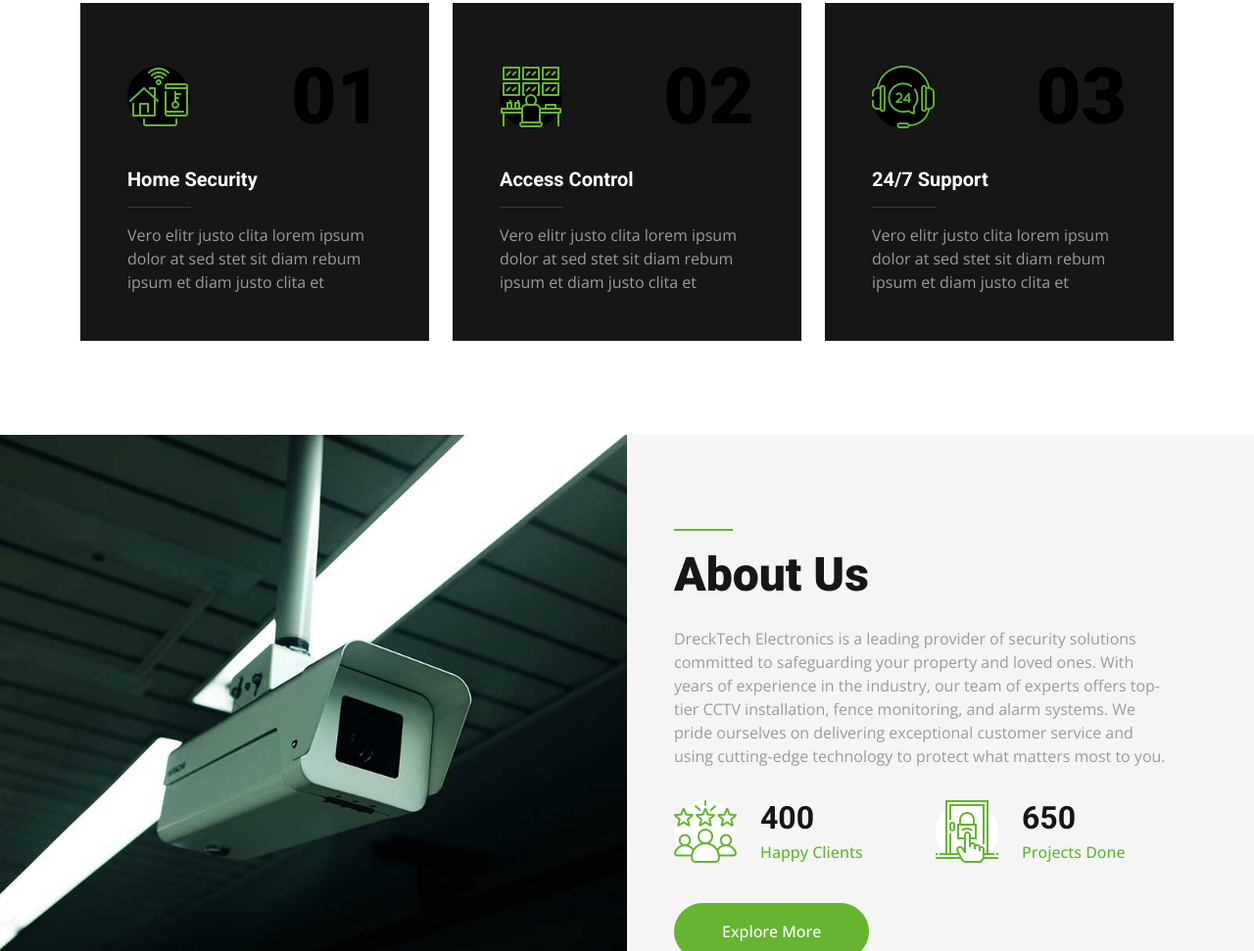
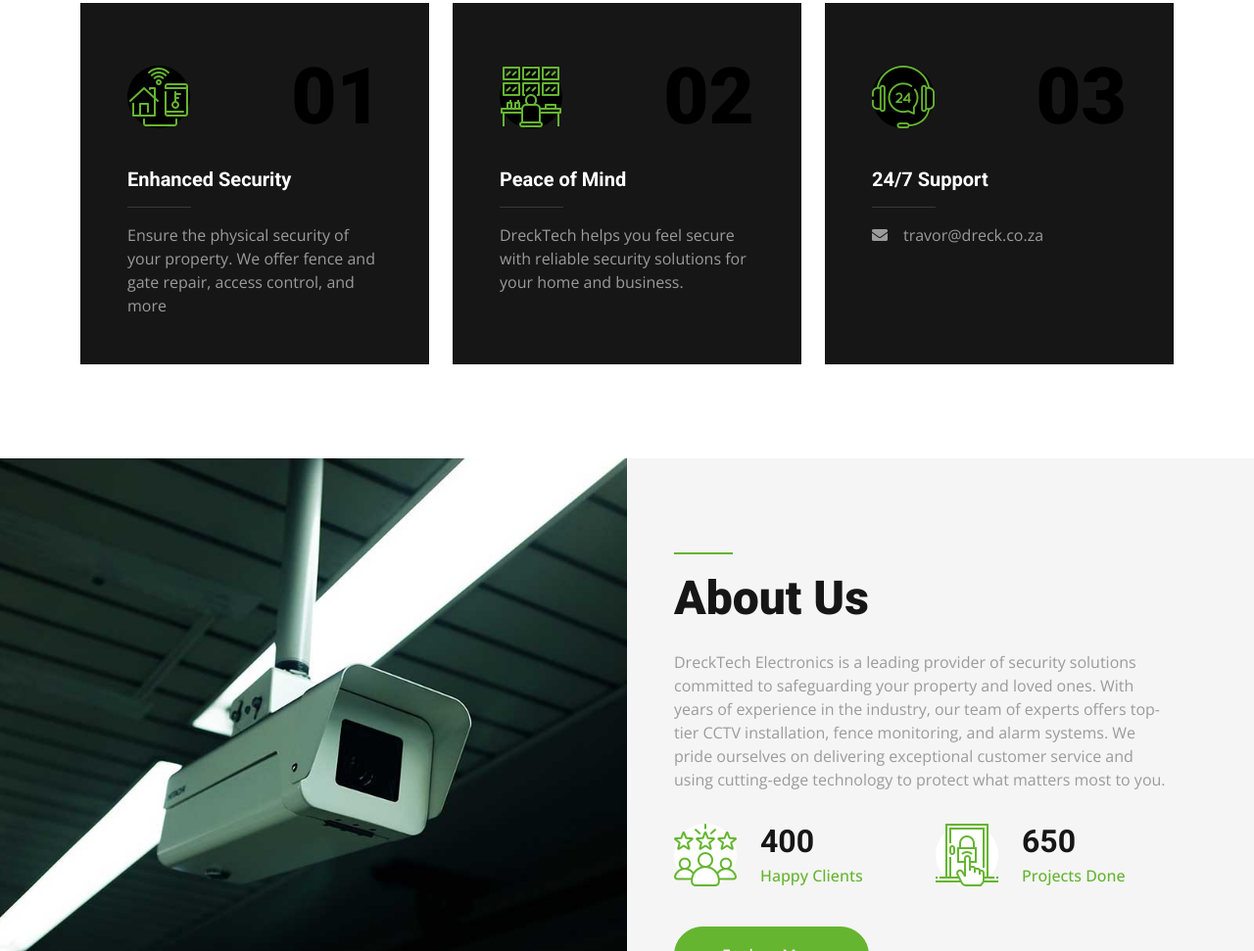
Before and after one commit to skyboltlabs/drecktech, a plain HTML site: page index.html in a window 1280 px wide. Shown: the part 952-1923 px from the top of the page at 98% size. Drawn offline with nearby package versions, Linux system fonts and the light colour scheme.

Commit message:
Update index.html

```diff
--- a/index.html
+++ b/index.html
@@ -167,9 +167,9 @@
                             </div>
                             <h1 class="display-1 mb-0" style="color: #000000;">01</h1>
                         </div>
-                        <h5 class="text-white">Home Security</h5>
+                        <h5 class="text-white">Enhanced Security</h5>
                         <hr class="w-25">
-                        <span>Vero elitr justo clita lorem ipsum dolor at sed stet sit diam rebum ipsum et diam justo clita et</span>
+                        <span>Ensure the physical security of your property. We offer fence and gate repair, access control, and more</span>
                     </div>
                 </div>
                 <div class="col-md-6 col-lg-4 wow fadeIn" data-wow-delay="0.3s">
@@ -180,9 +180,9 @@
                             </div>
                             <h1 class="display-1 mb-0" style="color: #000000;">02</h1>
                         </div>
-                        <h5 class="text-white">Access Control</h5>
+                        <h5 class="text-white">Peace of Mind</h5>
                         <hr class="w-25">
-                        <span>Vero elitr justo clita lorem ipsum dolor at sed stet sit diam rebum ipsum et diam justo clita et</span>
+                        <span>DreckTech helps you feel secure with reliable security solutions for your home and business.</span>
                     </div>
                 </div>
                 <div class="col-md-6 col-lg-4 wow fadeIn" data-wow-delay="0.5s">
@@ -195,7 +195,7 @@
                         </div>
                         <h5 class="text-white">24/7 Support</h5>
                         <hr class="w-25">
-                        <span>Vero elitr justo clita lorem ipsum dolor at sed stet sit diam rebum ipsum et diam justo clita et</span>
+                        <span><i class="fa fa-envelope me-3"></i>travor@dreck.co.za</span>
                     </div>
                 </div>
             </div>
```
